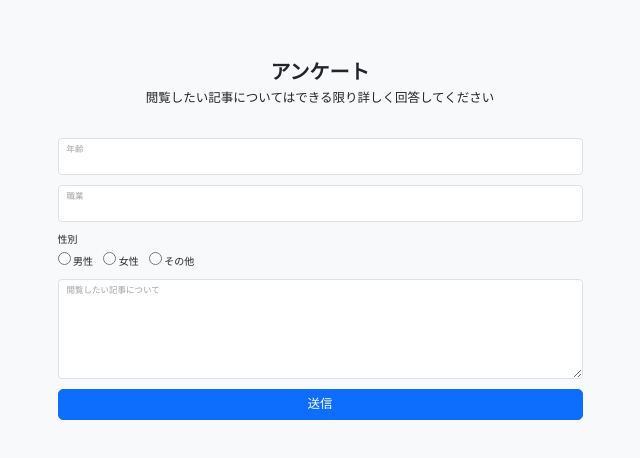
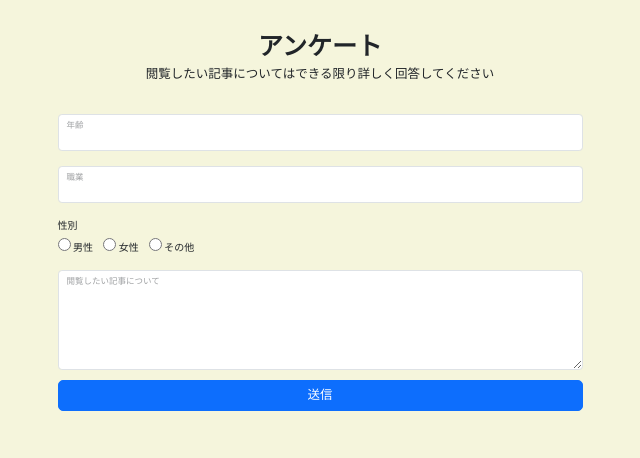
Before and after one commit to nishikoaaa/engineer-guild-hackathon, a React (Create React App) app in the folder frontend/: page /QuestionPage in a window 1280 px wide. Shown: the top 458 px of the page, without its empty margins (320-960 px from the left). Built offline with nearby package versions, Linux system fonts and the light colour scheme.

Commit message:
[update]css追加
配置と背景変更（背景は仮で作成）

```diff
--- /dev/null
+++ b/frontend/src/pages/QuestionPage/Question.css
@@ -0,0 +1,6 @@
+.background{
+    height: 100vh;
+    width: 100vw;
+    background-color: beige;
+    overflow: hidden;
+}
--- a/frontend/src/pages/QuestionPage/Question.tsx
+++ b/frontend/src/pages/QuestionPage/Question.tsx
@@ -1,5 +1,6 @@
 import React, { useState } from "react";
 import "bootstrap/dist/css/bootstrap.min.css";
+import "../QuestionPage/Question.css";
 
 const QuestionPage: React.FC = () => {
   // フォームの状態を管理するstate
@@ -58,10 +59,10 @@ const QuestionPage: React.FC = () => {
   };
 
   return (
-    <section className="bg-light py-5">
+    <section className="background">
       <div className="container px-5 my-5">
         <div className="text-center mb-5">
-          <h2 className="fw-bolder">アンケート</h2>
+          <h1 className="fw-bolder">アンケート</h1>
           <p className="lead mb-0">閲覧したい記事についてはできる限り詳しく回答してください</p>
         </div>
 
@@ -70,7 +71,7 @@ const QuestionPage: React.FC = () => {
             {!submitted ? (
               <form onSubmit={handleSubmit}>
                 {/* 年齢入力 */}
-                <div className="form-floating mb-3">
+                <div className="form-floating mb-4">
                   <input
                     className="form-control"
                     id="age"
@@ -84,7 +85,7 @@ const QuestionPage: React.FC = () => {
                 </div>
 
                 {/* 職業入力 */}
-                <div className="form-floating mb-3">
+                <div className="form-floating mb-4">
                   <input
                     className="form-control"
                     id="business"
@@ -98,7 +99,7 @@ const QuestionPage: React.FC = () => {
                 </div>
 
                 {/* 性別（ラジオボタン） */}
-                <div className="mb-3">
+                <div className="mb-4">
                   <label className="form-label">性別</label>
                   <div>
                     {options.map((option) => (
```
